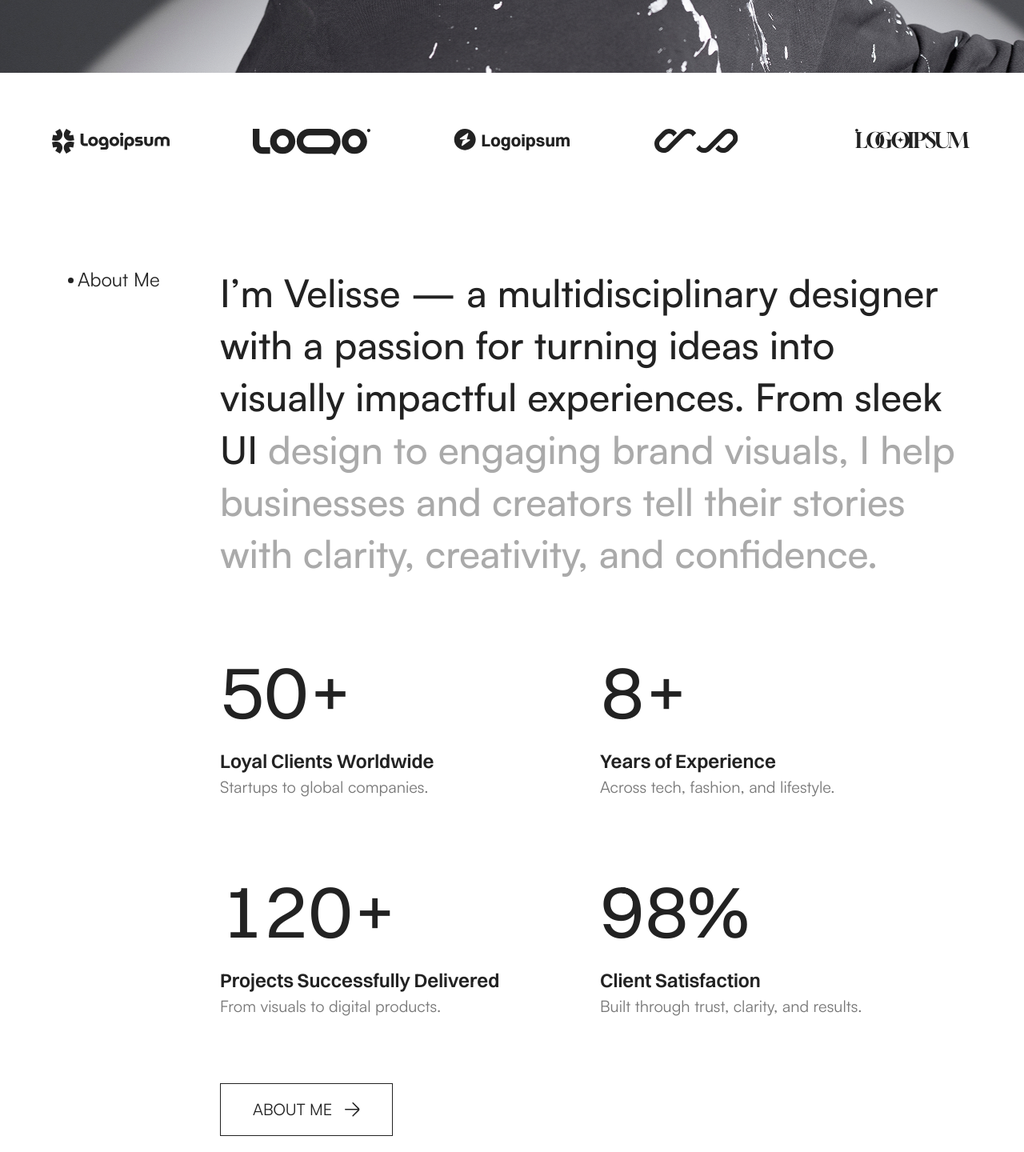
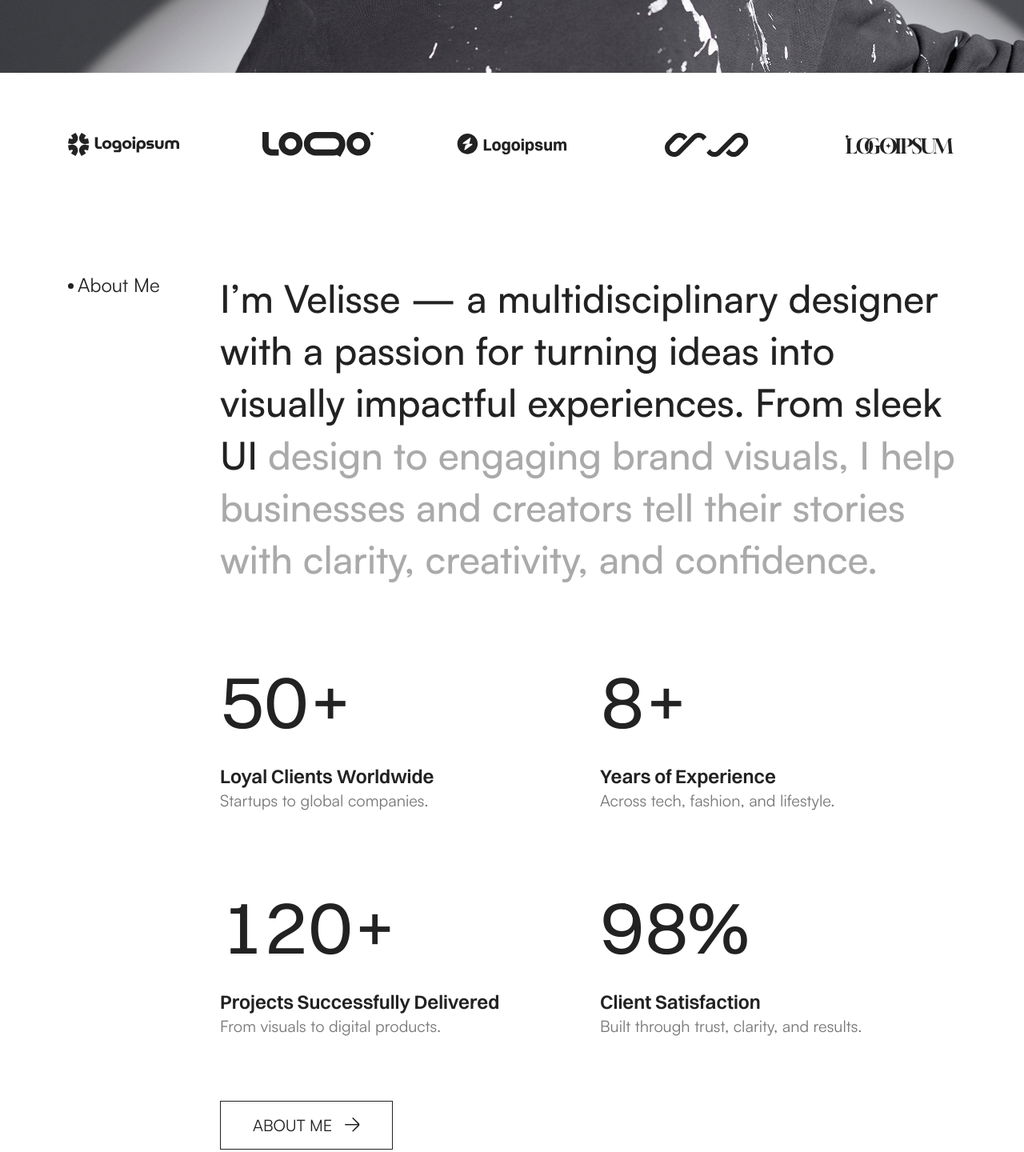
Before and after one commit to tamjidmurtoza/velisse-html, a plain HTML site: page index.html in a window 1280 px wide. Shown: the part 1560-3000 px from the top of the page at 80% size. Drawn offline with Linux system fonts and the light colour scheme.

Commit message:
fixed issue

```diff
--- a/assets/sass/common/_general.scss
+++ b/assets/sass/common/_general.scss
@@ -1,63 +1,6 @@
 /*--------------------------------------------------------------
   4. General
 ----------------------------------------------------------------*/
-.cs_subtitle_style_2{
-  position: relative;
-  padding-left: 12px;
-
-  &::before {content: "";
-    height: 7px;
-    width: 7px;
-    border-radius: 50%;
-    background-color: var(--heading-color);
-    position: absolute;
-    top: 13px;
-    left: 0;
-  }
-}
-.cs_brand_section_style_1{
-  padding: 70px 50px;
-}
-.cs_about_section{
-  .cs_section_title{
-    line-height: 1.36em;
-    span{
-      color: var(--border-color);
-    }
-  }
-}
-.cs_service_section {
-  .cs_section_title{
-    padding-left: 60px;
-  }
-}
-.cs_funfact_style_1{
-  h2, h3, p {
-    margin: 0;
-    padding: 0;
-  }
-}
-
-.cs_hover_img {
-  overflow: hidden;
-  display: inline-block;
-  img {
-    transition: all 0.6s ease-in-out;
-  }
-  &:hover {
-    img {
-      transform: scale(1.1);
-    }
-  }
-}
-
-.cs_hover_text_opacity_8 {
-  transition: all 0.3s ease;
-  &:hover {
-    opacity: 0.8;
-  };
-}
-
 
 @media (min-width: 1400px) {
   .container {
@@ -85,6 +28,7 @@
 }
 .cs_fs_48 {
   font-size: 48px;
+  line-height: 1.36em;
 }
 
 .cs_fs_80 {
@@ -93,6 +37,7 @@
 }
 .cs_fs_96 {
   font-size: 96px;
+  line-height: 1.33em;
 }
 
 .cs_fs_132 {
@@ -386,10 +331,65 @@ hr {
   img {
     transition: all 0.3s ease;
   }
-    &:hover {
-
-        img {
+  &:hover {
+    img {
       transform: translateX(5px);
     }
   }
 }
+.cs_section_subtitle {
+  position: relative;
+  padding-left: 12px;
+
+  &::before {
+    content: "";
+    height: 7px;
+    width: 7px;
+    border-radius: 50%;
+    background-color: var(--heading-color);
+    position: absolute;
+    top: 13px;
+    left: 0;
+  }
+}
+.cs_brand_section_style_1 {
+  .cs_brand {
+    text-align: center;
+    height: 100px;
+  }
+  .slick-slide {
+    img {
+      display: inline-block;
+    }
+  }
+}
+.cs_insid_span_secondary_color {
+  span {
+    color: var(--body-color);
+  }
+}
+.cs_insid_span_border_color {
+  span {
+    color: var(--border-color);
+  }
+}
+
+.cs_hover_img {
+  overflow: hidden;
+  display: inline-block;
+  img {
+    transition: all 0.6s ease-in-out;
+  }
+  &:hover {
+    img {
+      transform: scale(1.1);
+    }
+  }
+}
+
+.cs_hover_text_opacity_8 {
+  transition: all 0.3s ease;
+  &:hover {
+    opacity: 0.8;
+  }
+}
--- a/assets/sass/default/_typography.scss
+++ b/assets/sass/default/_typography.scss
@@ -7,7 +7,7 @@ html {
   background-color: var(--white-color);
   font-family: var(--body-font);
   font-size: 20px;
-  line-height: 1.6em;
+  line-height: 1.35em;
   font-weight: 400;
   overflow-x: clip;
 }
--- a/assets/sass/shortcode/_hero.scss
+++ b/assets/sass/shortcode/_hero.scss
@@ -2,11 +2,6 @@
   10. Hero
 ----------------------------------------------------------------*/
 .cs_hero_style_1 {
-  .cs_hero_title {
-    span {
-      color: var(--body-color);
-    }
-  }
   .cs_hero_top {
     display: flex;
     justify-content: space-between;
--- a/index.html
+++ b/index.html
@@ -132,7 +132,7 @@
         </div>
         <div class="cs_hero_bottom">
           <div class="cs_hero_bottom_left">
-            <h1 class="cs_hero_title cs_fs_132 mb-0">Show Your Work, <span>Your Way</span></h1>
+            <h1 class="cs_hero_title cs_insid_span_secondary_color cs_fs_132 mb-0">Show Your Work, <span>Your Way</span></h1>
           </div>
           <div class="cs_hero_bottom_right align-self-end">
             <h2 class="cs_hero_subtitle cs_fs_24 cs_semibold text-end mb-0">Based in Paris, <br> Working worldwide</h2>
@@ -146,103 +146,106 @@
     <!-- End Hero Section -->
 
     <!-- Start Brand Section -->
-     <section class="cs_brand_section_style_1 cs_slider cs_slider_gap_104">
-      <div class="container-fluid">
+    <div class="cs_height_40 cs_height_lg_40"></div>
+    <div class="cs_brand_section_style_1 cs_slider cs_slider_gap_104">
+      <div class="container">
         <div class="cs_slider_container" data-autoplay="0" data-loop="1" data-speed="800" data-center="0" data-variable-width="0" data-slides-per-view="responsive" data-xs-slides="2" data-sm-slides="3" data-md-slides="4" data-lg-slides="5" data-add-slides="5">
           <div class="cs_slider_wrapper">
             <div class="cs_slide">
-            <div class="cs_brand">
+              <div class="cs_brand cs_center">
                 <img src="assets/img/client1.svg" alt="brand logo">
               </div>
             </div>
             <div class="cs_slide">
-            <div class="cs_brand">
+              <div class="cs_brand cs_center">
                 <img src="assets/img/client2.svg" alt="brand logo">
               </div>
             </div>
             <div class="cs_slide">
-            <div class="cs_brand">
+              <div class="cs_brand cs_center">
                 <img src="assets/img/client3.svg" alt="brand logo">
               </div>
             </div>
             <div class="cs_slide">
-            <div class="cs_brand">
+              <div class="cs_brand cs_center">
                 <img src="assets/img/client4.svg" alt="brand logo">
               </div>
             </div>
             <div class="cs_slide">
-            <div class="cs_brand">
+              <div class="cs_brand cs_center">
                 <img src="assets/img/client5.svg" alt="brand logo">
               </div>
             </div>
             <div class="cs_slide">
-            <div class="cs_brand">
+              <div class="cs_brand cs_center">
                 <img src="assets/img/client1.svg" alt="brand logo">
               </div>
             </div>
             <div class="cs_slide">
-            <div class="cs_brand">
+              <div class="cs_brand cs_center">
                 <img src="assets/img/client2.svg" alt="brand logo">
               </div>
             </div>
           </div>
         </div>
+      </div>
+    </div>
+    <div class="cs_height_40 cs_height_lg_40"></div>
+    <!-- End Brand Section -->
 
+    <!-- Start about me section -->
+    <div class="cs_height_70 cs_height_lg_70"></div>
+    <section>
+      <div class="cs_about_section">
+        <div class="container">
+          <div class="row">
+            <div class="col-lg-2">
+              <p class="cs_section_subtitle cs_fs_24 cs_heading_color mb-0">About Me</p>
+            </div>
+            <div class="col-lg-10">
+              <div class="cs_section_heading">
+                <h2 class="cs_insid_span_border_color cs_secondary_font cs_fs_48 mb-0">I’m Velisse — a multidisciplinary designer with a passion for turning ideas into visually impactful experiences. From sleek UI <span>design to engaging brand visuals, I help businesses and creators tell their stories with clarity, creativity, and confidence.</span></h2>
+              </div>
+            </div>
+          </div>
+        </div>
       </div>
     </section>
-    <!-- End Brand Section -->
-
-    <!-- start About me section -->
-
-    <div class="cs_height_70 cs_height_lg_70"></div>
-     <section class="cs_about_section">
+    <!-- End about me section -->
+    <!-- Start funfact section -->
+    <section>
+      <div class="cs_height_80 cs_height_lg_80"></div>
       <div class="container">
         <div class="row">
-          <div class="col-2">
-            <p class="cs_section_subtitle cs_subtitle_style_2 cs_fs_24 cs_heading_color mb-0">About Me</p>
-          </div>
-          <div class="col-10">
-            <div class="cs_section_heading">
-              <h2 class="cs_section_title cs_secondary_font cs_fs_48 mb-0">I’m Velisse — a multidisciplinary designer with a passion for turning ideas into visually impactful experiences. From sleek UI <span>design to engaging brand visuals, I help businesses and creators tell their stories with clarity, creativity, and confidence.</span></h2>
-            </div>
-
-            <div class="cs_height_80 cs_height_lg_80"></div>
+          <div class="col-lg-10 offset-lg-2">
             <div class="cs_funfact">
               <div class="row cs_gap_y_80">
-                <div class="col-6">
+                <div class="col-lg-6">
                   <div class="cs_funfact_style_1">
-                    <div class="cs_funfact_number cs_mb_15">
-                      <h2 class="cs_normal cs_fs_96">50+</h2>
-                    </div>
-                    <h3 class="cs_funfact_title cs_fs_24 cs_semibold">Loyal Clients Worldwide</h3>
-                    <p class="cs_funfact_subtitle cs_secondary_font">Startups to global companies.</p>
+                    <h2 class="cs_funfact_number cs_mb_15 cs_normal cs_fs_96">50+</h2>
+                    <h3 class="cs_funfact_title cs_fs_24 cs_semibold mb-0">Loyal Clients Worldwide</h3>
+                    <p class="cs_funfact_subtitle cs_secondary_font mb-0">Startups to global companies.</p>
                   </div>
                 </div>
-                <div class="col-6">
+                <div class="col-lg-6">
                   <div class="cs_funfact_style_1">
-                    <div class="cs_funfact_number cs_mb_15">
-                      <h2 class="cs_normal cs_fs_96">8+</h2>
-                    </div>
-                    <h3 class="cs_funfact_title cs_fs_24 cs_semibold">Years of Experience</h3>
-                    <p class="cs_funfact_subtitle cs_secondary_font">Across tech, fashion, and lifestyle.</p>
+                    <h2 class="cs_funfact_number cs_mb_15 cs_normal cs_fs_96">8+</h2>
+                    <h3 class="cs_funfact_title cs_fs_24 cs_semibold mb-0">Years of Experience</h3>
+                    <p class="cs_funfact_subtitle cs_secondary_font mb-0">Across tech, fashion, and lifestyle.</p>
                   </div>
                 </div>
-                <div class="col-6">
+                <div class="col-lg-6">
                   <div class="cs_funfact_style_1">
-                    <div class="cs_funfact_number cs_mb_15">
-                      <h2 class="cs_normal cs_fs_96">120+</h2>
-                    </div>
-                    <h3 class="cs_funfact_title cs_fs_24 cs_semibold">Projects Successfully Delivered</h3>
-                    <p class="cs_funfact_subtitle cs_secondary_font">From visuals to digital products.</p>
+                    <h2 class="cs_funfact_number cs_mb_15 cs_normal cs_fs_96">120+</h2>
+                    <h3 class="cs_funfact_title cs_fs_24 cs_semibold mb-0">Projects Successfully Delivered</h3>
+                    <p class="cs_funfact_subtitle cs_secondary_font mb-0">From visuals to digital products.</p>
                   </div>
                 </div>
-                <div class="col-6">
+                <div class="col-lg-6">
                   <div class="cs_funfact_style_1">
-                    <div class="cs_funfact_number cs_mb_15">
-                      <h2 class="cs_normal cs_fs_96">98%</h2>
-                    </div>
-                    <h3 class="cs_funfact_title cs_fs_24 cs_semibold">Client Satisfaction</h3>
-                    <p class="cs_funfact_subtitle cs_secondary_font">Built through trust, clarity, and results.</p>
+                    <h2 class="cs_funfact_number cs_mb_15 cs_normal cs_fs_96">98%</h2>
+                    <h3 class="cs_funfact_title cs_fs_24 cs_semibold mb-0">Client Satisfaction</h3>
+                    <p class="cs_funfact_subtitle cs_secondary_font mb-0">Built through trust, clarity, and results.</p>
                   </div>
                 </div>
               </div>
@@ -256,19 +259,19 @@
       </div>
       <div class="cs_height_70 cs_height_lg_70"></div>
     </section>
-    <!-- End About me section -->
+    <!-- End funfact section -->
 
     <!-- Start Service Section -->
-     <section class="cs_service_section">
+    <section>
       <div class="cs_height_70 cs_height_lg_70"></div>
+      <div class="cs_section_heading_style_1">
         <div class="container">
           <div class="row">
-          <div class="col-3">
-            <p class="cs_section_subtitle cs_subtitle_style_2 cs_fs_24 cs_heading_color mb-0">Service</p>
+            <div class="col-lg-3">
+              <p class="cs_section_subtitle cs_fs_24 cs_heading_color mb-0">Service</p>
             </div>
-          <div class="col-9">
-            <div class="cs_section_heading">
-              <h2 class="cs_section_title cs_normal cs_fs_96 mb-0">What Can I Help With</h2>
+            <div class="col-lg-9">
+              <h2 class="cs_section_title cs_normal cs_fs_96 mb-0 text-end">What Can I Help With</h2>
             </div>
           </div>
         </div>
```
Also changed, not shown: assets/css/style.css, 1 other file. Lines whose indentation alone changed are shown as unchanged.
